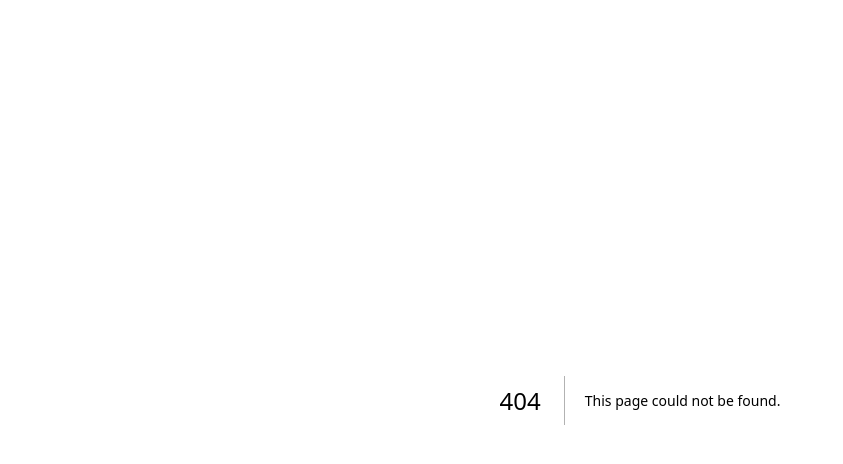
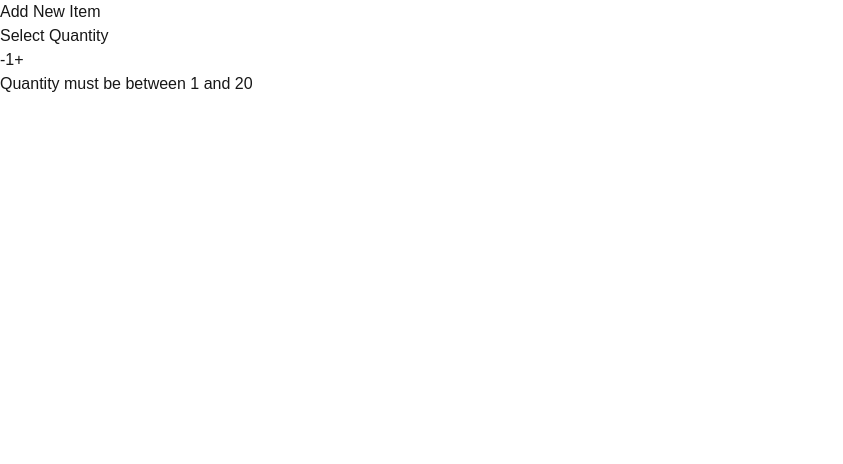
Before and after one commit to Jearoo/cprg306-assignments, a Next.js app: page /week-4 in a window 1280 px wide. Before the commit this address had no page. Shown: the top 464 px of the page, without its empty margins (0-843 px from the left). Built offline with nearby package versions, Linux system fonts and the light colour scheme.

Commit message:
added all the basic necessities for week 4

```diff
--- a/app/page.js
+++ b/app/page.js
@@ -8,6 +8,7 @@ export default function Home() {
       <nav>
             <Link href="/week-2">Go to Week 2 → </Link>
             <Link href="/week-3">Go to Week 3 → </Link>
+            <Link href="/week-4">Go to Week 4 → </Link>
       </nav>
     </main>
   );
--- /dev/null
+++ b/app/week-4/new-item.js
@@ -0,0 +1,39 @@
+"use client";
+
+import {useState} from "react";
+
+export default function NewItem() {
+  const [quantity, setQuantity] = useState(1);
+
+  const increment = () => {
+    setQuantity((prev) => (prev < 20 ? prev + 1 : prev));
+  };
+
+  const decrement = () => {
+    setQuantity((prev) => (prev > 1 ? prev - 1 : prev));
+  };
+
+  return (
+    <div>
+      <h2>Select Quantity</h2>
+      <div>
+        <button
+          onClick={decrement}
+          disabled={quantity === 1}
+        >
+          -
+        </button>
+
+        <span>{quantity}</span>
+
+        <button
+          onClick={increment}
+          disabled={quantity === 20}
+        >
+          +
+        </button>
+      </div>
+      <p>Quantity must be between 1 and 20</p>
+    </div>
+  );
+}
--- /dev/null
+++ b/app/week-4/page.js
@@ -0,0 +1,10 @@
+import NewItem from "./new-item";
+
+export default function Page() {
+  return (
+    <main>
+      <h1>Add New Item</h1>
+      <NewItem />
+    </main>
+  );
+}
```
